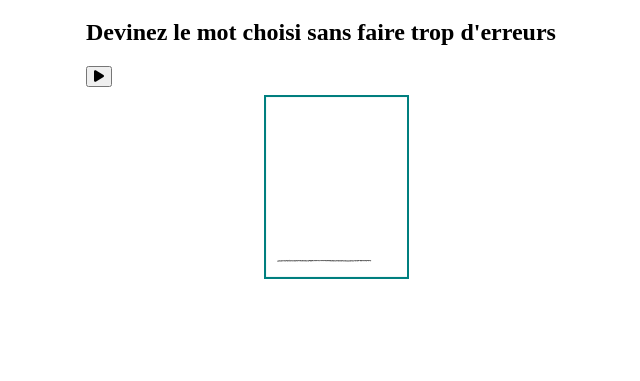
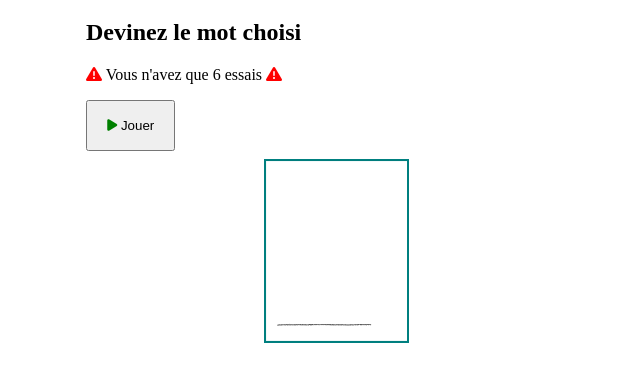
Before and after one commit to julie-lepine/mini-jeux, a plain HTML site: page pendu/pendu.html in a window 1280 px wide. Shown: the part 61-442 px from the top of the page, without its empty margins (304-944 px from the left). Drawn offline with Linux system fonts and the light colour scheme.

Commit message:
minor changes

```diff
--- a/pendu/pendu.css
+++ b/pendu/pendu.css
@@ -24,6 +24,10 @@ table {
     margin: 0.2em;
     background-color: white;
     cursor: pointer;
+}
+
+#keyboard .letterKeyboard:hover {
+    background-color: rgb(167, 165, 165);
 }
 
 #imgPenduDiv {
@@ -57,3 +61,20 @@ table {
 #imgPenduDiv.etat6 {
     background-position: -999px;
 }
+
+.fa-triangle-exclamation {
+    color: red;
+}
+
+.fa-play {
+    color: green;
+}
+
+#beginGame {
+    padding: 1rem 1.2rem;
+}
+
+.dark {
+    background-color: black;
+    color: black;
+}
--- a/pendu/pendu.html
+++ b/pendu/pendu.html
@@ -16,8 +16,9 @@
 <body>
     <main>
         <h1>Jeu du pendu</h1>
-        <h2>Devinez le mot choisi sans faire trop d'erreurs</h2>
-        <button id="beginGame"><i class="fa-solid fa-play"></i></button>
+        <h2>Devinez le mot choisi</h2>
+        <p><i class="fa-solid fa-triangle-exclamation"></i> Vous n'avez que 6 essais <i class="fa-solid fa-triangle-exclamation"></i></p>
+        <button id="beginGame"><i class="fa-solid fa-play"></i> Jouer</button>
         <span id="cptErreurs"></span>
         <div id="imgPenduDiv" class="etat0"></div>
         <div id="wordToFindDiv"></div>
```
